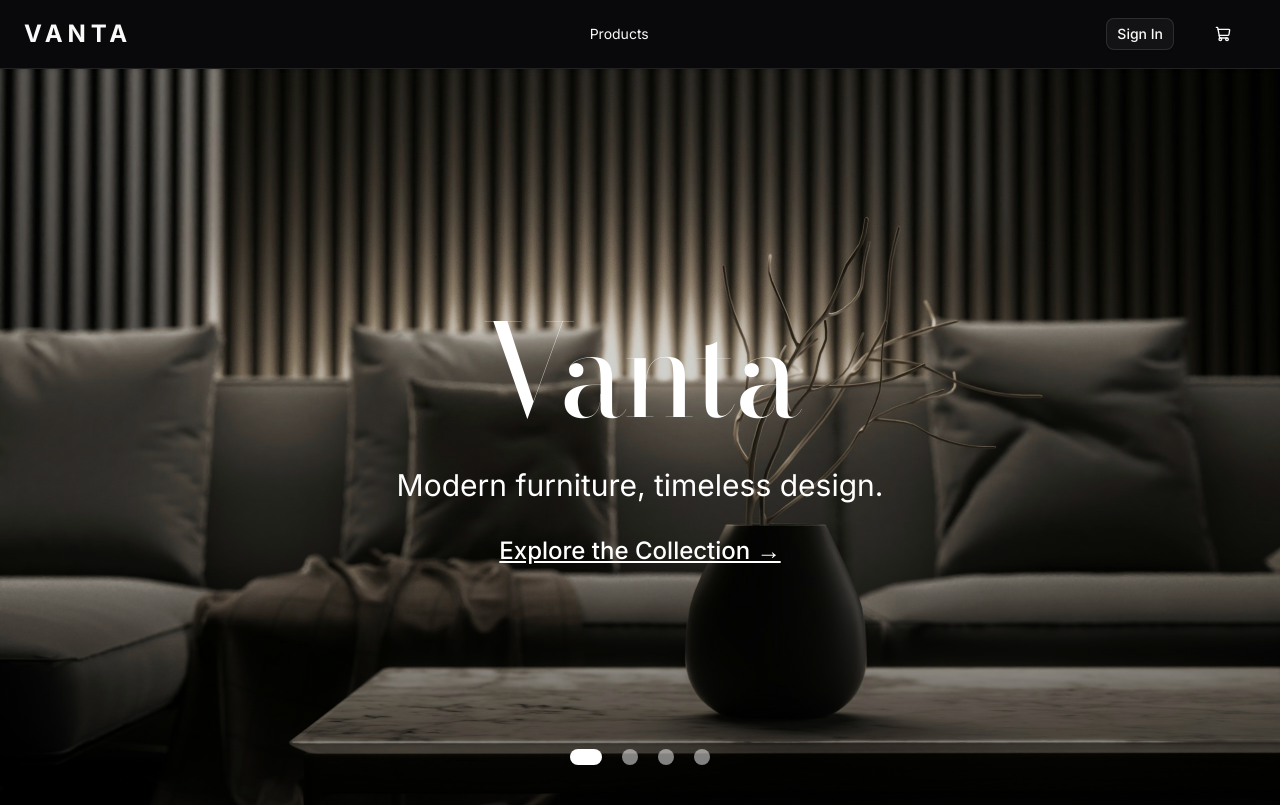
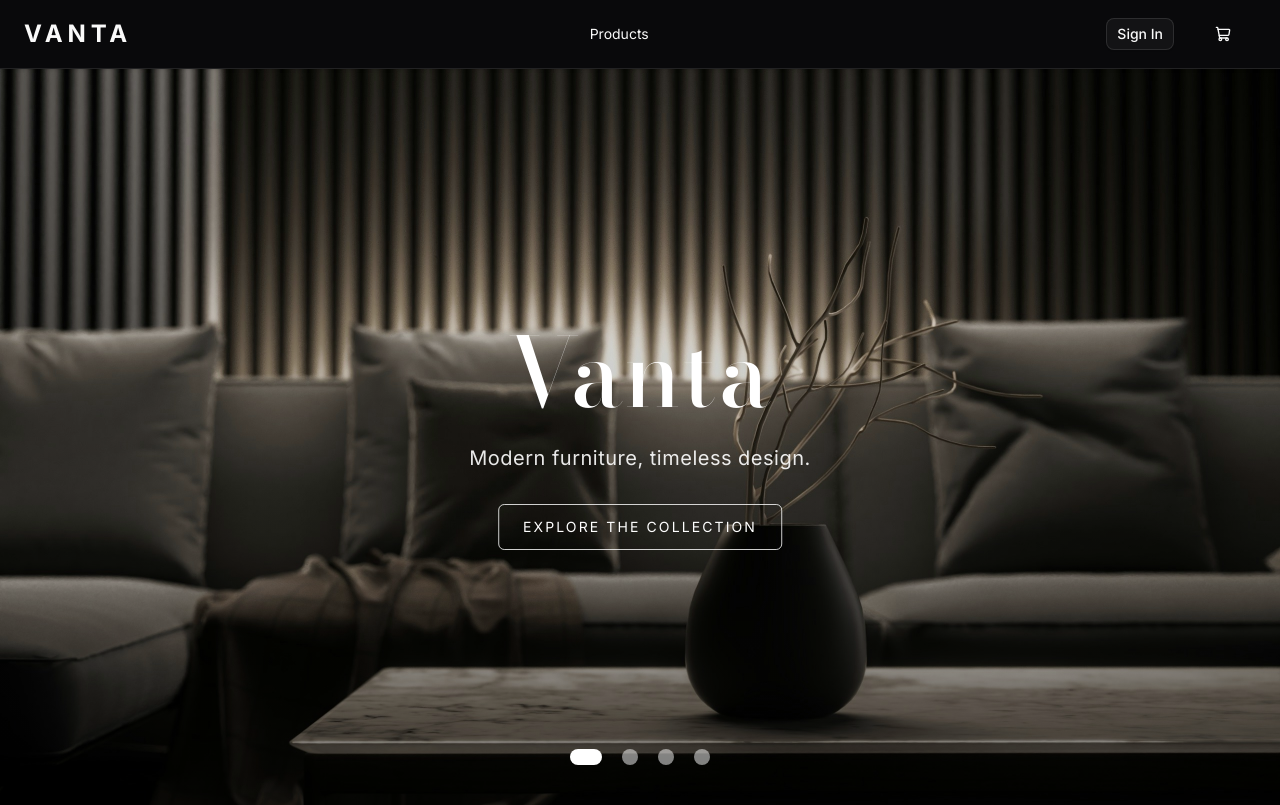
Before and after one commit to zah8756/ecommerce-store, a Next.js app: page / in a window 1280 px wide. Built offline with nearby package versions, Linux system fonts and the light colour scheme; no server answers.

Commit message:
Update HeroCarousel component: modify link texts for clarity, enhance heading and paragraph styles for better readability, and improve button styling for a more engaging user experience.

```diff
--- a/src/components/heroCarousal.tsx
+++ b/src/components/heroCarousal.tsx
@@ -18,7 +18,7 @@ const images = [
 		h1text: "Vanta",
 		ptext: "Modern furniture, timeless design.",
 		link: "/products",
-		linkText: "Explore the Collection →",
+		linkText: "Explore the Collection ",
 	},
 	{
 		src: "/hero2.jpg",
@@ -27,7 +27,7 @@ const images = [
 		h1text: "Timeless Style",
 		ptext: "Classic furniture, elegant design.",
 		link: "/products",
-		linkText: "Shop Now →",
+		linkText: "Shop Now ",
 	},
 	{
 		src: "/hero3.jpg",
@@ -36,16 +36,16 @@ const images = [
 		h1text: "Transform Your Space",
 		ptext: "Bring your vision to life with our custom solutions.",
 		link: "/products",
-		linkText: "Get Started →",
+		linkText: "Get Started ",
 	},
 	{
 		src: "/hero4v2.jpg",
 		alt: "Hero 4",
 		priority: false,
-		h1text: "Your Vision, Our Expertise",
-		ptext: "Custom design, tailored to your needs.",
+		h1text: "Quaility unmatched",
+		ptext: "Crafted with precision and care.",
 		link: "/products",
-		linkText: "Discover Our Services →",
+		linkText: "see the collection",
 	},
 ];
 
@@ -84,13 +84,15 @@ const HeroCarousel = () => {
 								className='absolute inset-0 bg-gradient-to-t from-black/50 via-black/20 to-black/10'
 							/>
 							<div className='absolute top-1/2 left-1/2 -translate-x-1/2 -translate-y-1/2 z-10 text-white text-center '>
-								<h1 className='font-bodoni text-9xl font- tracking-tight mb-8'>
+								<h1 className='font-bodoni md:text-8xl text-6xl font-medium tracking-[0.02em] mb-6'>
 									{image.h1text}
 								</h1>
-								<p className='text-3xl mb-8'>{image.ptext}</p>
+								<p className='text-lg md:text-xl text-white/90 tracking-wide mb-8 max-w-md mx-auto'>
+									{image.ptext}
+								</p>
 								<Link
 									href={image.link}
-									className='text-2xl font-medium cursor-pointer underline hover:text-gray-300'>
+									className='inline-block border border-white/80 px-6 py-3 text-sm tracking-[0.15em] uppercase rounded-sm hover:bg-white hover:text-black transition-colors '>
 									{image.linkText}
 								</Link>
 							</div>
```
